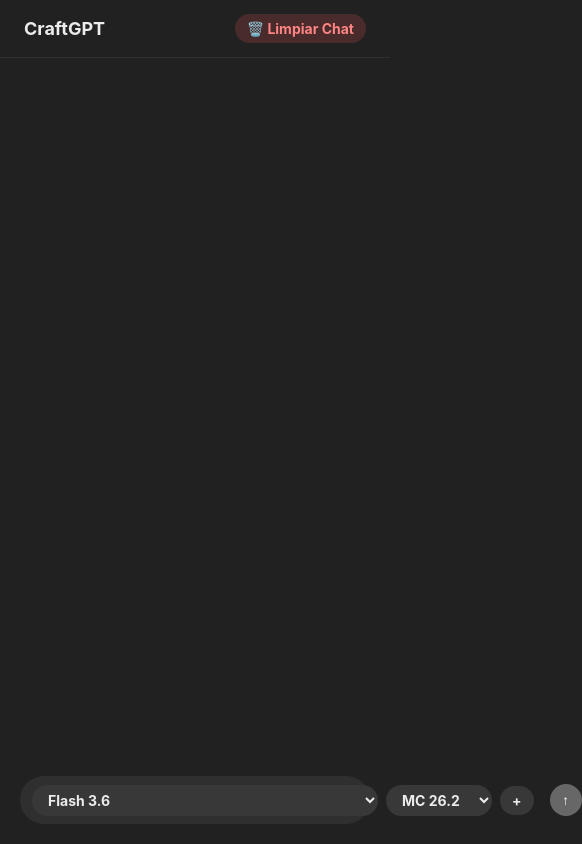
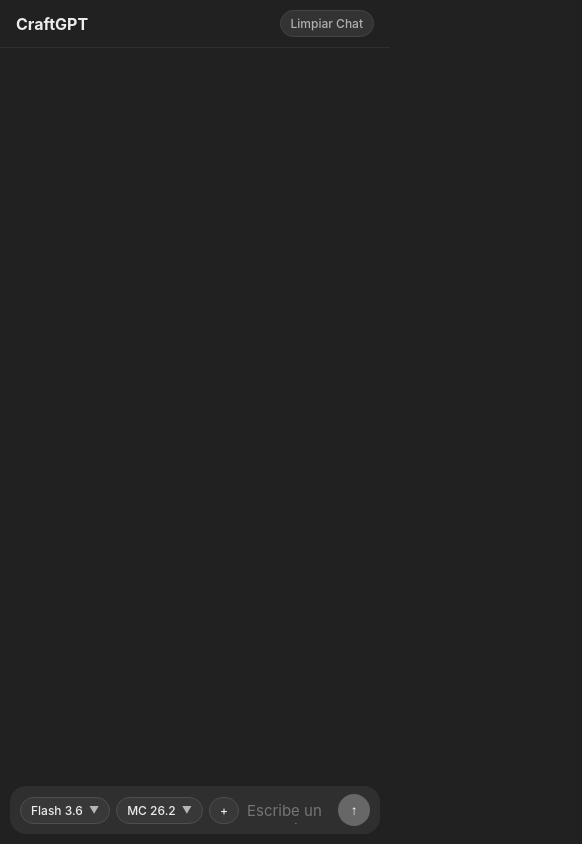
Before and after one commit to ipsr124-hash/craftGPT, a website: page index.html in a window 390 px wide. Shown: the whole page, 582 px wide, since content can reach past the window. Drawn offline with nearby package versions, Linux system fonts and the light colour scheme.

Commit message:
CraftGPT 0.6.2

```diff
--- a/index.html
+++ b/index.html
@@ -177,31 +177,81 @@
             gap: 8px;
             position: relative;
         }
-        select, .custom-btn {
+
+        /* Estilos de botones personalizados */
+        .custom-btn {
             background-color: #383838;
             color: #ececec;
-            border: none;
-            padding: 6px 12px;
-            border-radius: 16px;
+            border: 1px solid #4f4f4f;
+            padding: 6px 14px;
+            border-radius: 18px;
             outline: none;
             cursor: pointer;
-            font-size: 14px;
-            font-weight: bold;
+            font-size: 13px;
+            font-weight: 500;
             font-family: inherit;
             display: flex;
             align-items: center;
             justify-content: center;
+            gap: 6px;
+            white-space: nowrap;
         }
-        select:hover, .custom-btn:hover { background-color: #444; }
-        .delete-btn { background-color: #4a2b2b; color: #ff8585; }
-        .delete-btn:hover { background-color: #5e3535; }
+        .custom-btn:hover { background-color: #444; border-color: #666; }
+
+        /* Componente de Dropdown Customizado */
+        .custom-dropdown {
+            position: relative;
+            display: inline-block;
+        }
+        .dropdown-menu {
+            display: none;
+            position: absolute;
+            bottom: calc(100% + 8px);
+            left: 0;
+            background-color: #2a2a2a;
+            border: 1px solid #4f4f4f;
+            border-radius: 16px;
+            box-shadow: 0 6px 16px rgba(0,0,0,0.5);
+            z-index: 100;
+            min-width: 200px;
+            overflow: hidden;
+            padding: 6px 0;
+        }
+        .dropdown-menu.show { display: block; }
+        .dropdown-group-title {
+            padding: 8px 14px 4px 14px;
+            font-size: 11px;
+            font-weight: bold;
+            color: #888;
+            text-transform: uppercase;
+            letter-spacing: 0.5px;
+        }
+        .dropdown-item {
+            padding: 8px 14px;
+            font-size: 13px;
+            color: #ececec;
+            cursor: pointer;
+            font-weight: 500;
+        }
+        .dropdown-item:hover { background-color: #383838; color: #fff; }
+
+        /* Botón de borrar chat en gris */
+        .delete-btn {
+            background-color: #333;
+            color: #b0b0b0;
+            border-color: #444;
+        }
+        .delete-btn:hover {
+            background-color: #444;
+            color: #fff;
+        }
 
         textarea {
             flex: 1;
             background: transparent;
             border: none;
             color: #fff;
-            font-size: 16px;
+            font-size: 15px;
             outline: none;
             resize: none;
             max-height: 150px;
@@ -237,14 +287,38 @@
             justify-content: center;
         }
         button.send-btn:hover { background-color: #8e8e8e; }
+
+        /* Adaptación para móviles */
+        @media (max-width: 768px) {
+            #header { padding: 10px 16px; font-size: 16px; }
+            #input-container { padding: 10px; }
+            .input-box {
+                flex-wrap: wrap;
+                border-radius: 16px;
+                padding: 8px 10px;
+                gap: 6px;
+            }
+            .custom-btn {
+                font-size: 12px;
+                padding: 5px 10px;
+            }
+            textarea {
+                width: 100%;
+                order: 10;
+                padding: 4px 2px;
+            }
+            .send-btn {
+                order: 11;
+                margin-left: auto;
+            }
+        }
     </style>
 </head>
 <body>
     <div id="header">
         <span>CraftGPT</span>
         <div class="header-actions">
-            <!-- Botón de papelera para limpiar el chat -->
-            <button class="custom-btn delete-btn" onclick="clearChat()" title="Borrar toda la conversación">🗑️ Limpiar Chat</button>
+            <button class="custom-btn delete-btn" onclick="clearChat()" title="Borrar toda la conversación">Limpiar Chat</button>
         </div>
     </div>
 
@@ -253,23 +327,38 @@
     <div id="input-container">
         <div class="input-box">
             <div id="file-indicator"></div>
-            <select id="model-select" title="Seleccionar modelo">
-                <optgroup label="Gemini (Nube)">
-                    <option value="gemini-3.6-flash">Flash 3.6</option>
-                    <option value="gemini-3.5-flash-lite">Flash 3.5 Lite</option>
-                </optgroup>
-                <optgroup label="OpenRouter Modules">
-                    <option value="cohere/north-mini-code:free">Cohere North Mini Code (Código)</option>
-                    <option value="nvidia/nemotron-3-ultra-550b-a55b:free">Nvidia Nemotron Ultra (Lógica / Complejo)</option>
-                </optgroup>
-            </select>
-            <select id="version-select" title="Versión de Minecraft">
-                <option value="26.2">MC 26.2</option>
-                <option value="1.21.x">MC 1.21+</option>
-                <option value="1.20.x">MC 1.20</option>
-                <option value="1.19.x">MC 1.19</option>
-                <option value="1.18.x">MC 1.18</option>
-            </select>
+
+            <!-- Dropdown Customizado de Modelos -->
+            <div class="custom-dropdown" id="model-dropdown">
+                <button type="button" class="custom-btn" onclick="toggleDropdown('model-menu', event)">
+                    <span id="model-selected-text">Flash 3.6</span>
+                    <span style="font-size: 10px; opacity: 0.7;">▼</span>
+                </button>
+                <div class="dropdown-menu" id="model-menu">
+                    <div class="dropdown-group-title">Gemini</div>
+                    <div class="dropdown-item" onclick="selectModel('gemini-3.6-flash', 'Flash 3.6')">Flash 3.6</div>
+                    <div class="dropdown-item" onclick="selectModel('gemini-3.5-flash-lite', 'Flash 3.5 Lite')">Flash 3.5 Lite</div>
+                    <div class="dropdown-group-title">OpenRouter</div>
+                    <div class="dropdown-item" onclick="selectModel('cohere/north-mini-code:free', 'North Mini Code')">North Mini Code</div>
+                    <div class="dropdown-item" onclick="selectModel('nvidia/nemotron-3-ultra-550b-a55b:free', 'Nemotron Ultra')">Nemotron Ultra</div>
+                </div>
+            </div>
+
+            <!-- Dropdown Customizado de Versiones -->
+            <div class="custom-dropdown" id="version-dropdown">
+                <button type="button" class="custom-btn" onclick="toggleDropdown('version-menu', event)">
+                    <span id="version-selected-text">MC 26.2</span>
+                    <span style="font-size: 10px; opacity: 0.7;">▼</span>
+                </button>
+                <div class="dropdown-menu" id="version-menu">
+                    <div class="dropdown-item" onclick="selectVersion('26.2', 'MC 26.2')">MC 26.2</div>
+                    <div class="dropdown-item" onclick="selectVersion('1.21.x', 'MC 1.21+')">MC 1.21+</div>
+                    <div class="dropdown-item" onclick="selectVersion('1.20.x', 'MC 1.20')">MC 1.20</div>
+                    <div class="dropdown-item" onclick="selectVersion('1.19.x', 'MC 1.19')">MC 1.19</div>
+                    <div class="dropdown-item" onclick="selectVersion('1.18.x', 'MC 1.18')">MC 1.18</div>
+                </div>
+            </div>
+
             <label class="custom-btn" title="Adjuntar archivo (.mcfunction, .json, .txt)">
                 +
                 <input type="file" id="file-input" style="display: none;" onchange="handleFileSelect(event)">
@@ -284,12 +373,45 @@
         let attachedFileText = null;
         let attachedFileName = "";
 
+        // Valores seleccionados actuales
+        let currentModel = 'gemini-3.6-flash';
+        let currentVersion = '26.2';
+
         const geminiThoughts = [
             "Analizando la estructura...",
             "Procesando respuesta...",
             "Generando código...",
             "Finalizando..."
         ];
+
+        // --- SISTEMA DE DROPDOWNS CUSTOM ---
+        function toggleDropdown(menuId, event) {
+            event.stopPropagation();
+            const menu = document.getElementById(menuId);
+            // Cerrar otros menús abiertos
+            document.querySelectorAll('.dropdown-menu').forEach(m => {
+                if (m.id !== menuId) m.classList.remove('show');
+            });
+            menu.classList.toggle('show');
+        }
+
+        function selectModel(value, label) {
+            currentModel = value;
+            document.getElementById('model-selected-text').textContent = label;
+            document.getElementById('model-menu').classList.remove('show');
+        }
+
+        function selectVersion(value, label) {
+            currentVersion = value;
+            document.getElementById('version-selected-text').textContent = label;
+            document.getElementById('version-menu').classList.remove('show');
+        }
+
+        // Cerrar menús al hacer clic fuera
+        window.addEventListener('click', () => {
+            document.querySelectorAll('.dropdown-menu').forEach(m => m.classList.remove('show'));
+        });
+        // ------------------------------------
 
         // --- SISTEMA DE GUARDADO EN NAVEGADOR (LocalStorage) ---
         window.onload = () => {
@@ -402,8 +524,6 @@
         async function sendMessage() {
             const input = document.getElementById('user-input');
             const chat = document.getElementById('chat-container');
-            const modelSelect = document.getElementById('model-select');
-            const versionSelect = document.getElementById('version-select');
             let text = input.value.trim();
 
             if (!text && !attachedFileText) return;
@@ -454,8 +574,8 @@
                     headers: {'Content-Type': 'application/json'},
                     body: JSON.stringify({
                         contents: chatHistory,
-                        model: modelSelect.value,
-                        version: versionSelect.value
+                        model: currentModel,
+                        version: currentVersion
                     })
                 });
 
@@ -488,10 +608,10 @@
                 messageHtml += `</div></div>`;
                 chat.innerHTML += messageHtml;
 
-                    chatHistory.push({
-                        role: "model",
-                        parts: [{ text: data.respuesta }]
-                    });
+                chatHistory.push({
+                    role: "model",
+                    parts: [{ text: data.respuesta }]
+                });
 
                 saveChatToLocal();
 
```
